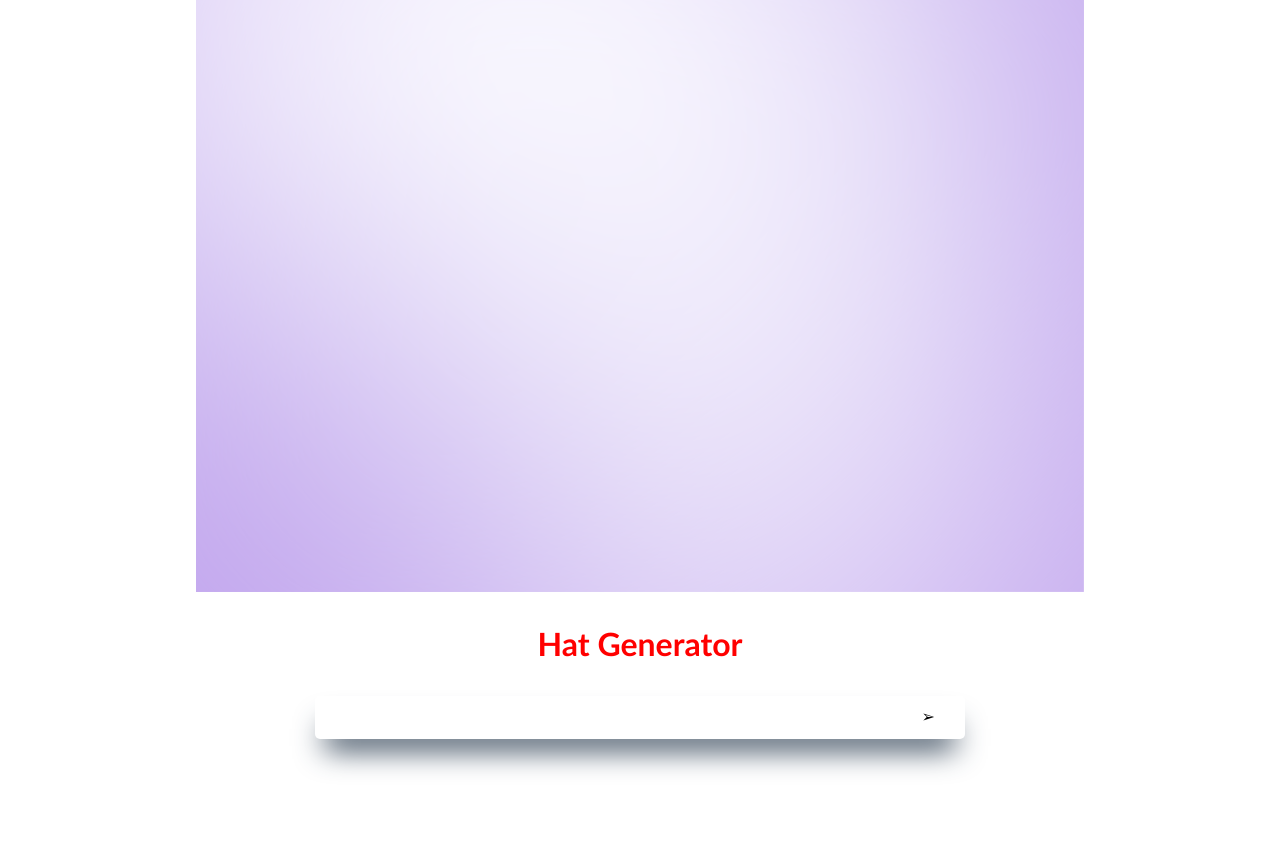
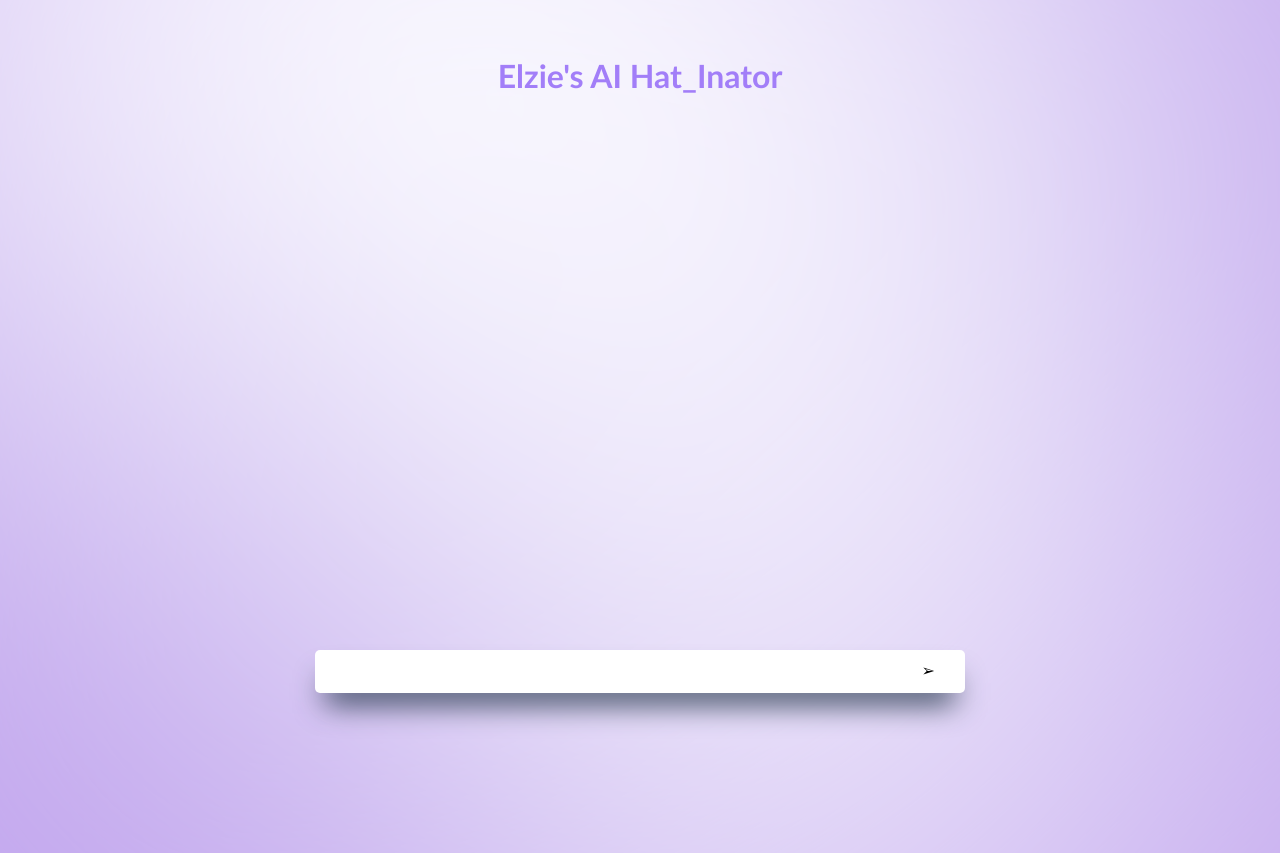
Before and after one commit to elizabethmazuca/hat-inator, a plain HTML site: page index.html in a window 1280 px wide. Before the commit the page ends 800 px from the top, so only its background shows below. Drawn offline with Linux system fonts and the light colour scheme.

Commit message:
it broke

```diff
--- a/index.html
+++ b/index.html
@@ -3,7 +3,7 @@
 
 <head>
     <meta charset="UTF-8">
-    <meta name="viewport" content="width=device-width, initial-scale 1.0">
+    <meta name="viewport" content="width=device-width, initial-scale=1.0">
     <meta http-equiv="X-UA-Compatible" content="ie=edge">
     <title> Hat - inator! </title>
     <link rel="stylesheet" href="styles.css"/>
@@ -11,7 +11,7 @@
 <body>
     <svg xmlns="http://www.w3.org/2000/svg" xmlns:xlink="http://www.w3.org/1999/xlink" id="visual" viewBox="0 0 900 600" version="1.1"><defs><filter id="blur1" x="-10%" y="-10%" width="100vw" height="10vw"><feFlood flood-opacity="0" result="BackgroundImageFix"/><feBlend mode="normal" in="SourceGraphic" in2="BackgroundImageFix" result="shape"/><feGaussianBlur stdDeviation="161" result="effect1_foregroundBlur"/></filter></defs><rect width="900" height="600" fill="#c3a7ee"/><g filter="url(#blur1)"><circle cx="423" cy="438" fill="#fbfbff" r="357"/><circle cx="866" cy="95" fill="#c3a7ee" r="357"/><circle cx="410" cy="221" fill="#fbfbff" r="357"/><circle cx="204" cy="34" fill="#fbfbff" r="357"/><circle cx="82" cy="549" fill="#c3a7ee" r="357"/><circle cx="384" cy="20" fill="#fbfbff" r="357"/></g></svg>
     <header>
-        <h1>Hat Generator</h1>
+        <h1>Elzie's AI Hat_Inator</h1>
     </header>
     <section class="images-section"></section>
     <section class="bottom-section">
--- a/styles.css
+++ b/styles.css
@@ -11,7 +11,7 @@ body {
 }
 
 header {
-    color: red;
+    color: rgb(162, 126, 248);
     height: 150px;
     display: flex;
     align-items: center;
@@ -19,12 +19,12 @@ header {
     justify-content: center;
 }
 
-/* svg {
+ svg {
     position: absolute;
     top: 0;
     left: 0;
-    z-index: -10; /* makes sure the background is behind everything /*
-} */
+    z-index: -10; /* makes sure the background is behind everything */
+}
 
 .bottom-section {
     width: 100%;
```
Also changed, not shown: app.js (+12 -2 lines).
